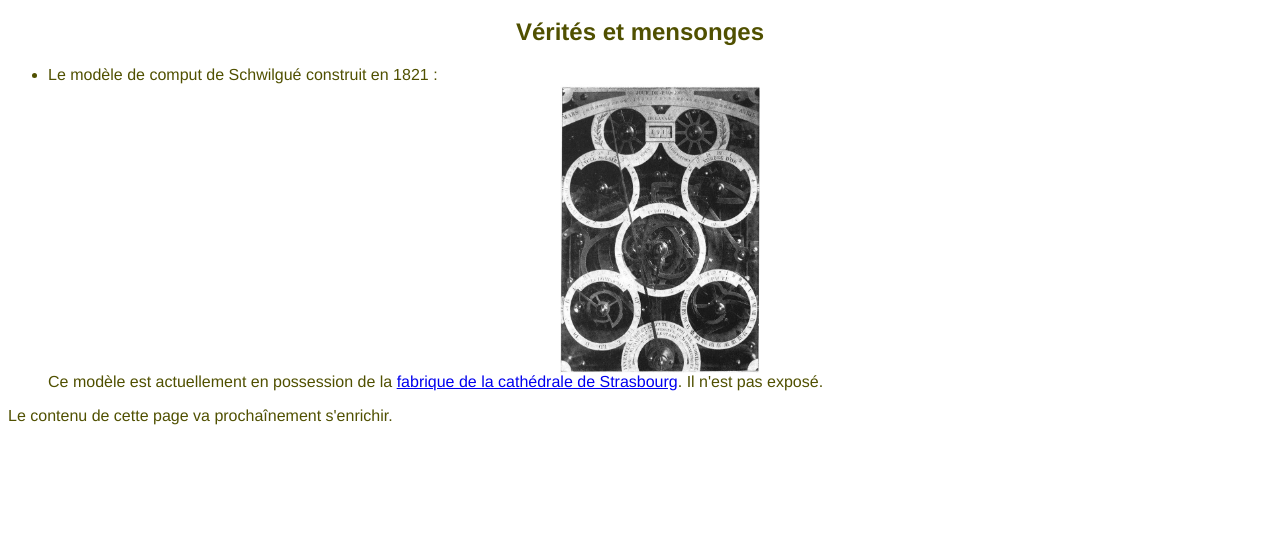
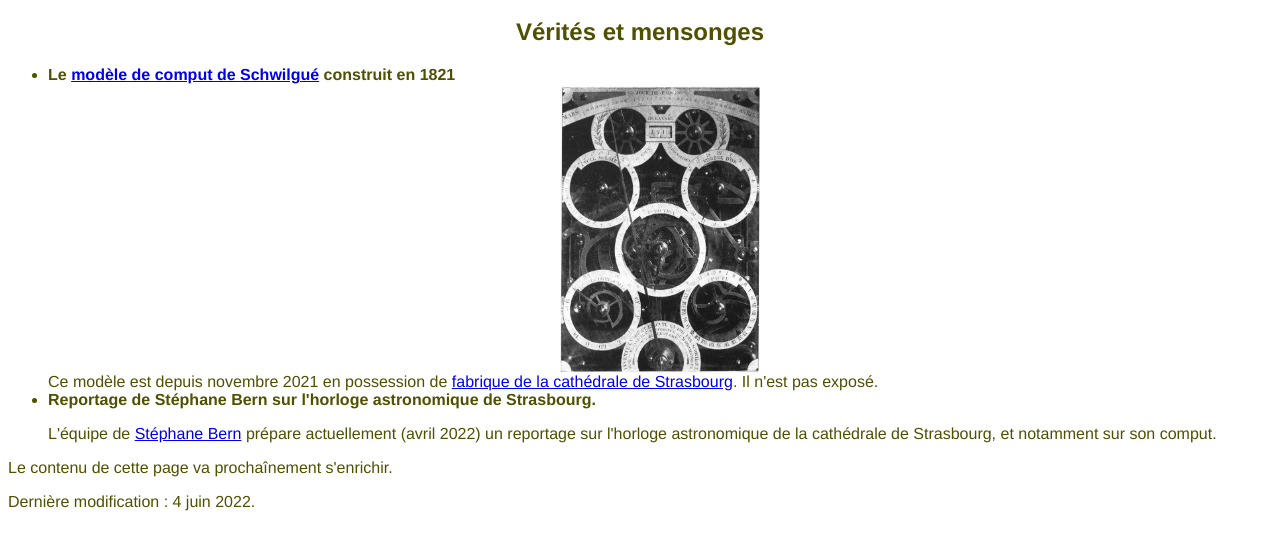
Before and after one commit to horloge-strasbourg/horloge-strasbourg.github.io, a plain HTML site: page index.html in a window 1280 px wide. Shown: the part 48-598 px from the top of the page. Drawn offline with Linux system fonts and the light colour scheme.

Commit message:
commit 4

```diff
--- a/index.html
+++ b/index.html
@@ -16,17 +16,27 @@
     </center>
 
     <ul>
-      <li>Le modèle de comput de Schwilgué construit en 1821&nbsp;:<br>
+      <li><b>Le <a href="https://fr.wikipedia.org/wiki/Mod%C3%A8le_de_comput_de_Schwilgu%C3%A9">modèle de comput de Schwilgué</a> construit en 1821&nbsp;</b>
+	<br>
 
 	<center>
 	<img src="img/comput-schwilgue1821.jpg"
 	       style="width:200px;">
 	</center>
 
-	Ce mod&egrave;le est actuellement en possession de la
+	Ce mod&egrave;le est depuis novembre 2021 en possession de
 	<a href="https://www.cathedrale-strasbourg.fr/contact">fabrique
 	  de la cath&eacute;drale de Strasbourg</a>.
 	Il n'est pas expos&eacute;.
+
+      </li>
+
+      <li><b>Reportage de St&eacute;phane Bern sur l'horloge astronomique
+	  de Strasbourg.</b>
+
+	<p>L'&eacute;quipe de <a href="https://fr.wikipedia.org/wiki/St%C3%A9phane_Bern">St&eacute;phane Bern</a> pr&eacute;pare
+	  actuellement (avril 2022) un reportage sur l'horloge astronomique
+	  de la cath&eacute;drale de Strasbourg, et notamment sur son comput.
 
       </li>
 
@@ -37,5 +47,7 @@
 
 <p>Le contenu de cette page va procha&icirc;nement s'enrichir.
 
+<p>Derni&egrave;re modification&nbsp;: 4 juin 2022.
+
   </body>
 </html>
```
